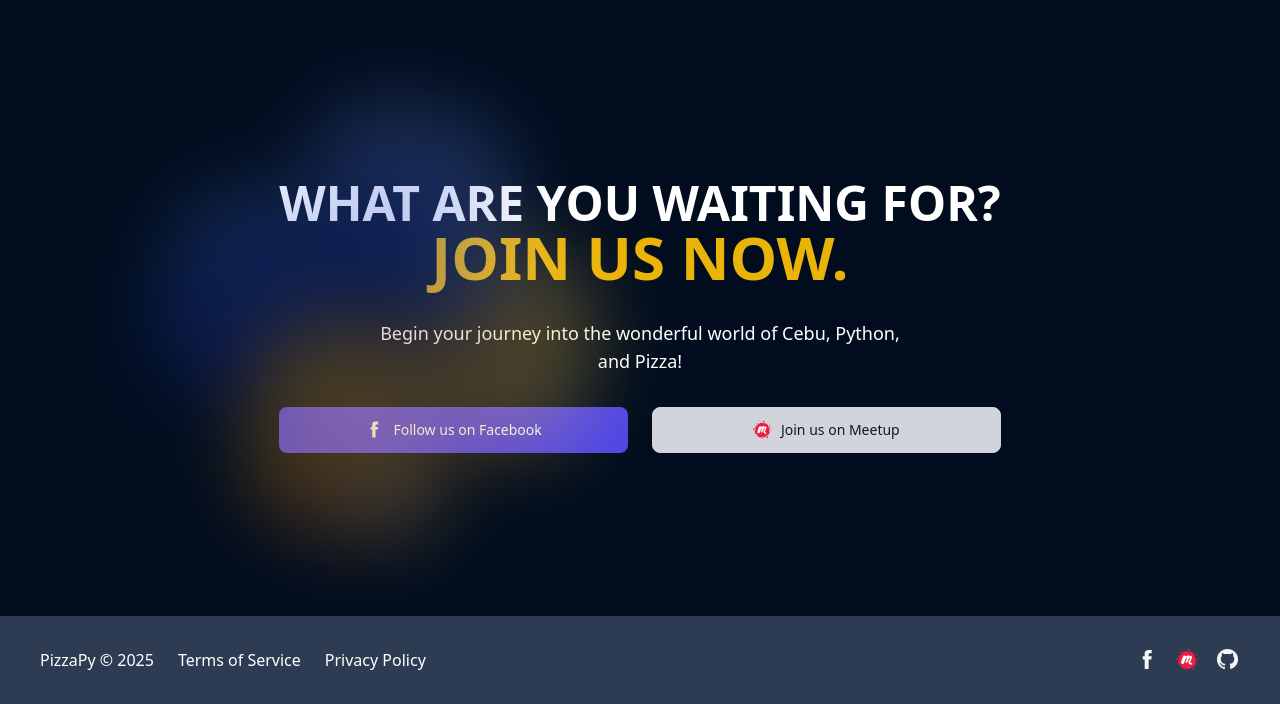
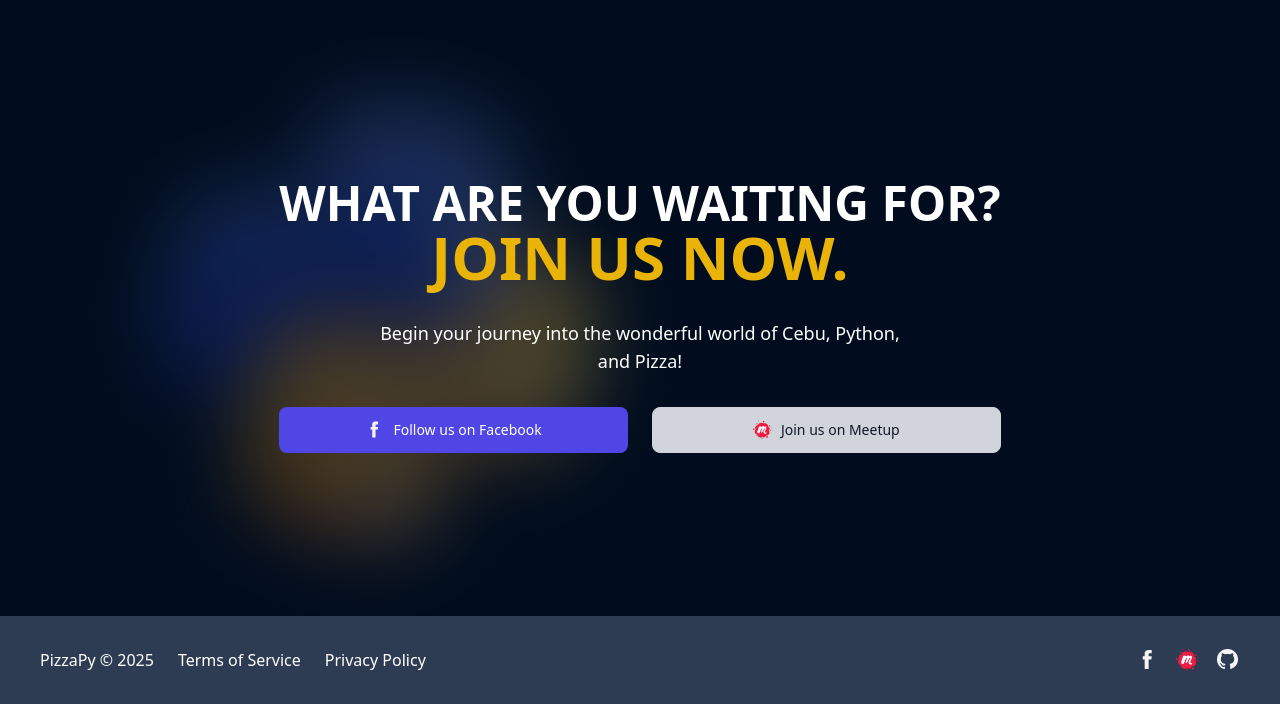
Before and after one commit to Neil-urk12/pizzapy-website, a Django app: page / in a window 1280 px wide. Shown: the part 1730-2434 px from the top of the page. Run offline with Django 5.2, Linux system fonts and the light colour scheme; some libraries are stand-ins or nearby versions.

Commit message:
setting a higher z-index for the buttons
you can ensure they appear above the background image, preventing any discoloration effect from the background image.

```diff
--- a/PizzaPyWebApp/static/css/output.css
+++ b/PizzaPyWebApp/static/css/output.css
@@ -2053,6 +2053,10 @@ html:has(.drawer-toggle:checked) {
   z-index: 40;
 }
 
+.z-20 {
+  z-index: 20;
+}
+
 .mx-auto {
   margin-left: auto;
   margin-right: auto;
--- a/PizzaPyWebApp/templates/partials/landing/cta.html
+++ b/PizzaPyWebApp/templates/partials/landing/cta.html
@@ -2,7 +2,7 @@
     <img src="../../static/images/python-3d.png" alt="Background Image"
         class="absolute w-[485.22px] h-[547.25px] left-[133.58px] rotate-[11.34deg] opacity-30 blur-[40px] z-0 animate-scaleDown" />
 
-    <div class="flex flex-col items-center gap-10 p-6 sm:gap-20 md:p-28">
+    <div class="z-10 flex flex-col items-center gap-10 p-6 sm:gap-20 md:p-28">
         <div class="flex flex-col items-center w-full gap-8"> <!-- Increased gap between elements -->
             <div class="text-lg font-medium text-center text-yellow-300 uppercase">
                 <p
@@ -19,14 +19,14 @@
             <div class="grid w-full gap-6 px-4 sm:grid-cols-1 md:grid-cols-1 lg:grid-cols-2 xl:grid-cols-2 sm:px-0">
                 <!-- Adjusted gap between buttons -->
                 <a href="https://facebook.com/pizzapycebu" target="_blank" rel="noopener noreferrer"
-                    class="flex items-center justify-center w-full px-6 py-3 text-sm font-medium text-white transition duration-150 ease-in-out bg-indigo-600 border border-transparent rounded-lg hover:bg-indigo-700 focus:outline-none focus:ring-2 focus:ring-indigo-700 focus:ring-opacity-50">
+                    class="z-20 flex items-center justify-center w-full px-6 py-3 text-sm font-medium text-white transition duration-150 ease-in-out bg-indigo-600 border border-transparent rounded-lg hover:bg-indigo-700 focus:outline-none focus:ring-2 focus:ring-indigo-700 focus:ring-opacity-50">
                     <svg xmlns="http://www.w3.org/2000/svg" viewBox="0 0 24 24" class="w-5 h-5 mr-2 fill-current">
                         <use xlink:href="../../static/css/icons.svg#facebook"></use>
                     </svg>
                     Follow us on Facebook
                 </a>
                 <a href="https://meetup.com/pizzapycebu" target="_blank" rel="noopener noreferrer"
-                    class="flex items-center justify-center w-full px-6 py-3 text-sm font-medium text-gray-900 transition duration-150 ease-in-out bg-gray-300 border border-gray-300 rounded-lg hover:bg-gray-400 focus:outline-none focus:ring-2 focus:ring-gray-400 focus:ring-opacity-50 dark:text-white dark:bg-gray-700 dark:border-gray-700 dark:hover:bg-gray-800">
+                    class="z-20 flex items-center justify-center w-full px-6 py-3 text-sm font-medium text-gray-900 transition duration-150 ease-in-out bg-gray-300 border border-gray-300 rounded-lg hover:bg-gray-400 focus:outline-none focus:ring-2 focus:ring-gray-400 focus:ring-opacity-50 dark:text-white dark:bg-gray-700 dark:border-gray-700 dark:hover:bg-gray-800">
                     <svg xmlns="http://www.w3.org/2000/svg" viewBox="0 0 24 24" class="w-5 h-5 mr-2 fill-current">
                         <use xlink:href="../../static/css/icons.svg#meetup"></use>
                     </svg>
```
